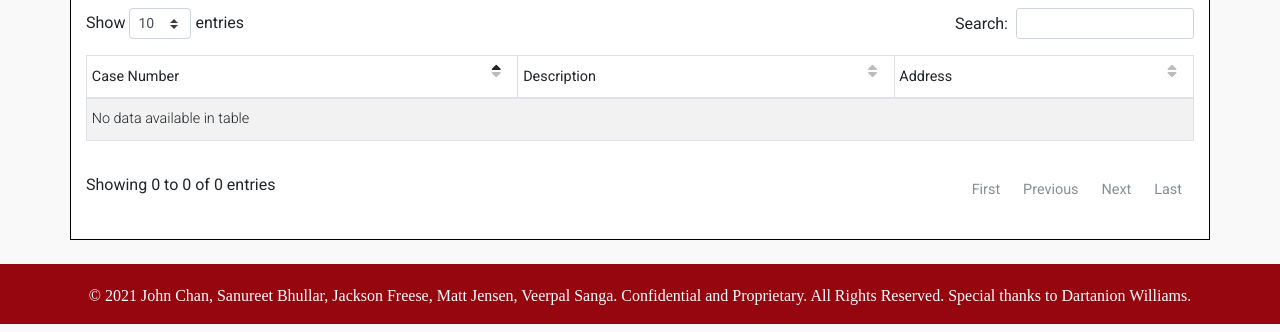
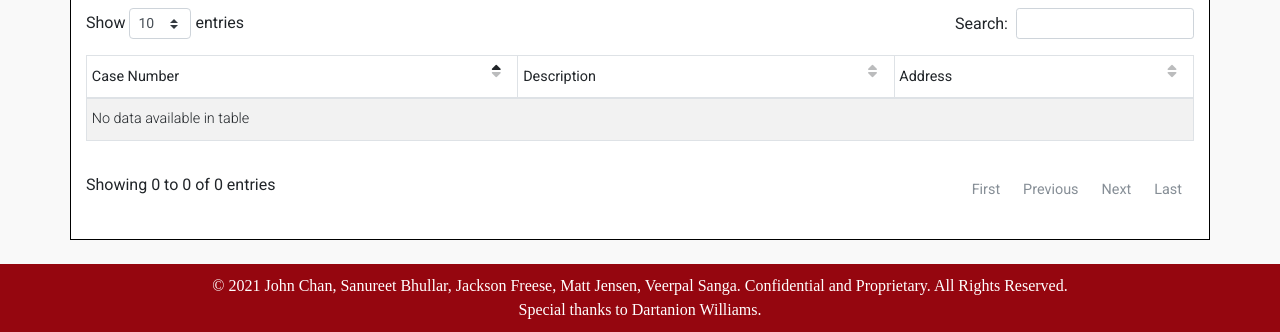
Before and after one commit to sanureet/Project2-OaklandCrimeData, a Flask app: page / in a window 1280 px wide. Shown: the part 1019-1351 px from the top of the page. Run offline with Flask 2, Linux system fonts and the light colour scheme; data that the repository does not hold is empty; some libraries are stand-ins or nearby versions.

Commit message:
Styled and updated landing page.

```diff
--- a/static/css/style.css
+++ b/static/css/style.css
@@ -97,9 +97,8 @@ body {
 #footer {
   bottom: 0;
   width: 100%;
-  height: 20px;
-  padding-top: 20px;
-  padding-bottom: 40px;
+  padding-top: 10px;
+  padding-bottom: 10px;
   text-align: center;
   background-color: #95060F;
 }
--- a/templates/index.html
+++ b/templates/index.html
@@ -144,8 +144,8 @@
 
 <!-- Footer-->
 <div id="footer">
-  <p>© 2021 John Chan, Sanureet Bhullar, Jackson Freese, Matt Jensen, Veerpal Sanga.
-    Confidential and Proprietary. All Rights Reserved. Special thanks to Dartanion Williams.</p>
+  <p>© 2021 John Chan, Sanureet Bhullar, Jackson Freese, Matt Jensen, Veerpal Sanga. Confidential and Proprietary. All Rights Reserved.</p>
+  <p>Special thanks to Dartanion Williams.</p>
 </div>
 </body>
 
```
